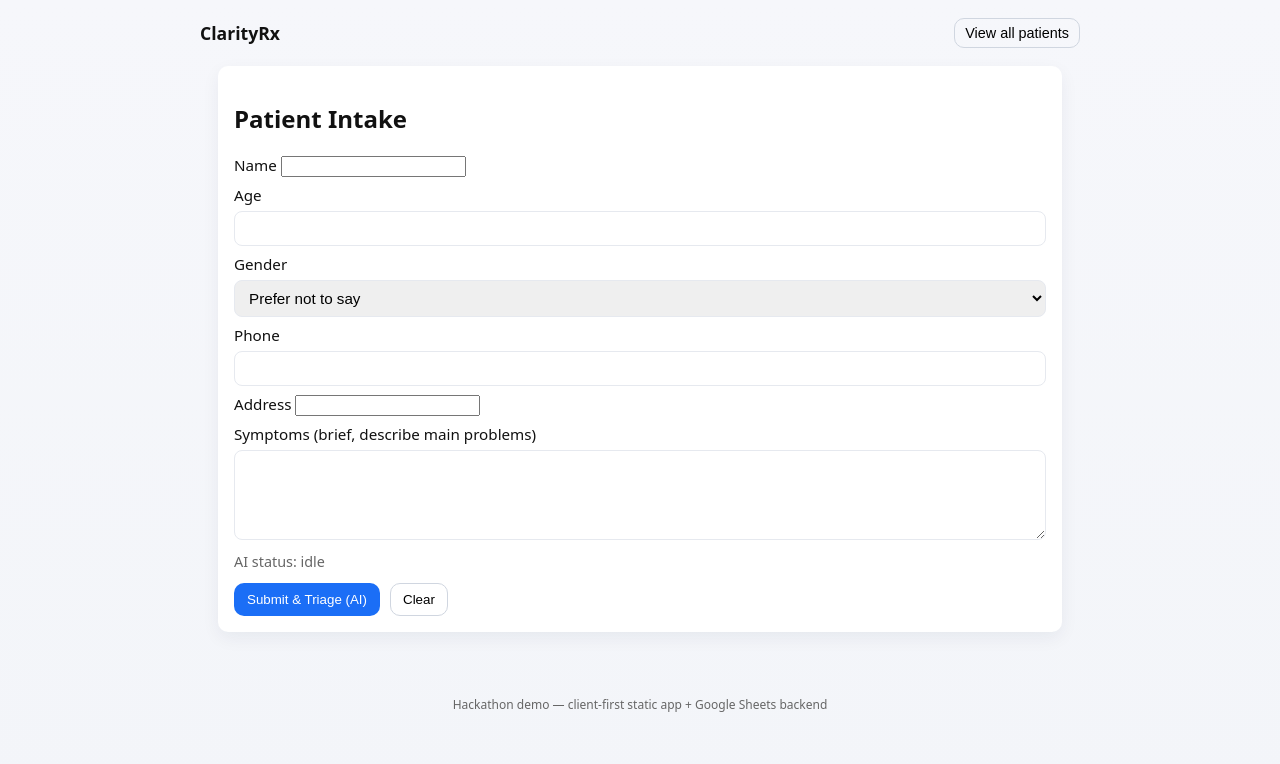
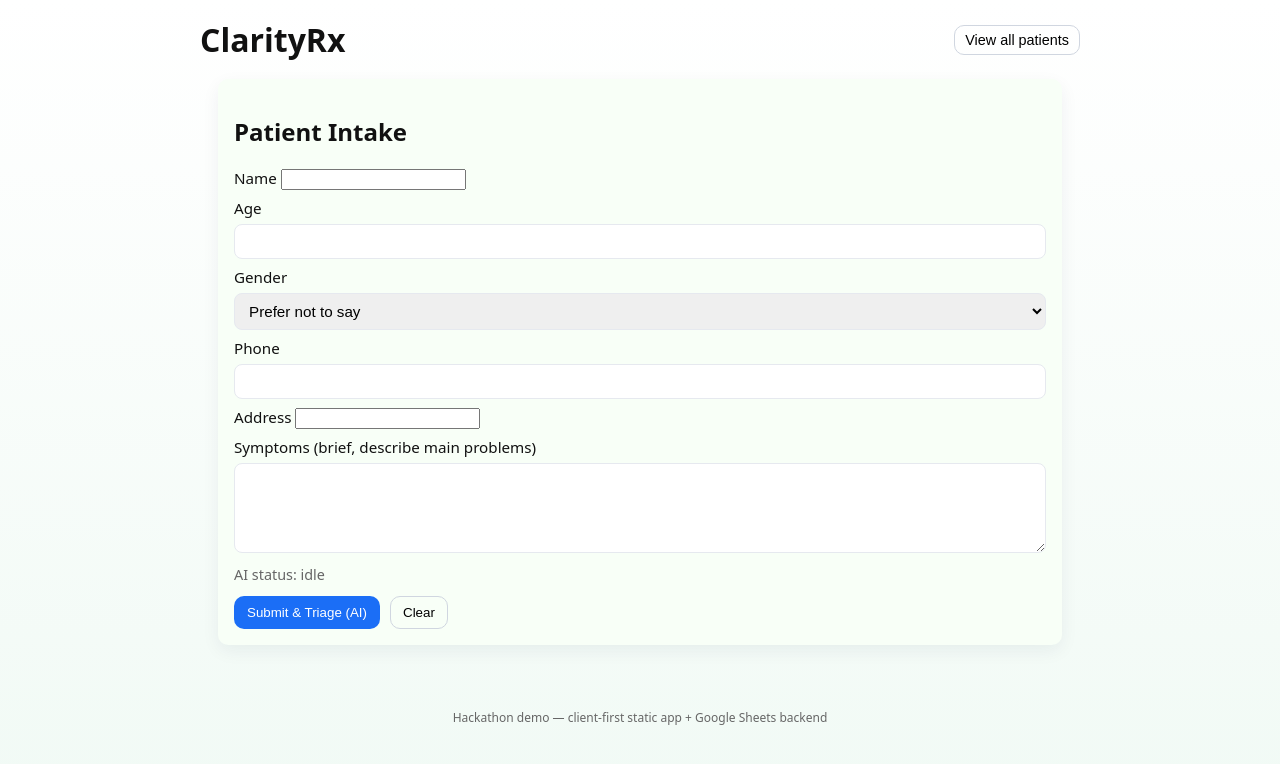
Before and after one commit to vineetprajapati2295/clarityRx, a plain HTML site: page index.html in a window 1280 px wide. Drawn offline with Linux system fonts and the light colour scheme.

Commit message:
Update styles for improved aesthetics and layout

```diff
--- a/style.css
+++ b/style.css
@@ -2,7 +2,7 @@
 
 :root{
   --bg:#f6f7fb;
-  --card:#fff;
+  --card:#f8fff7;
   --muted:#666;
   --primary:#1b6ef6;
   --danger:#e94b4b;
@@ -16,7 +16,7 @@
 body{
   font-family:system-ui, -apple-system, "Segoe UI", Roboto, "Helvetica Neue", Arial;
   margin:0;
-  background:linear-gradient(180deg,#f6f7fb, #f3f5f9);
+  background:linear-gradient(180deg,#ffffff, #f1faf5);
   color:#111;
   display:flex;
   flex-direction:column;
@@ -33,7 +33,7 @@ body{
   align-items:center;
 }
 
-h1{margin:0;font-size:1.1rem}
+h1{margin:0;font-size:2rem;}
 main{width:100%;max-width:var(--max-width);padding:0 18px 40px}
 .card{
   background:var(--card);
```
